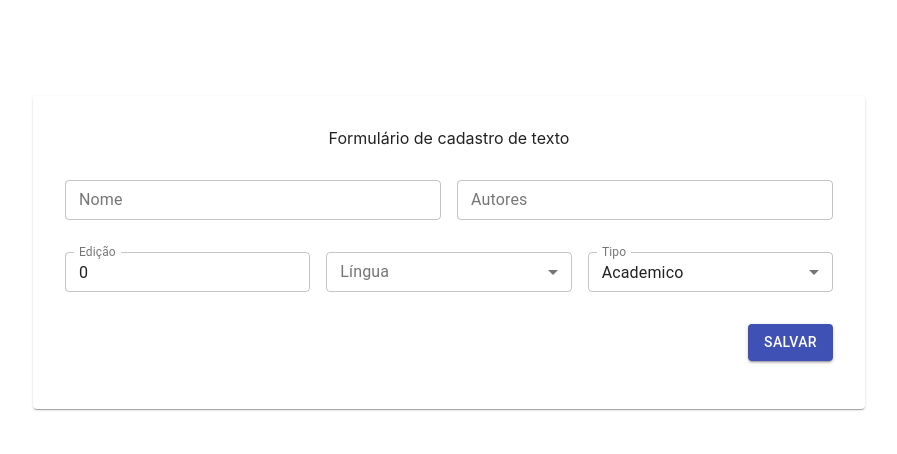
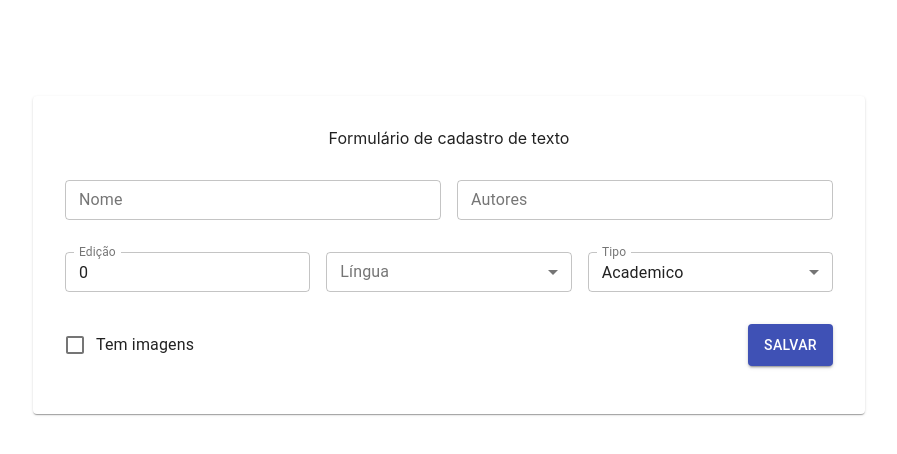
Before and after one commit to MiguelScatolin/leitura-solidaria, a React (Create React App) app: page / in a window 1280 px wide. Shown: the top 454 px of the page, without its empty margins (191-1088 px from the left). Built offline with nearby package versions, Linux system fonts and the light colour scheme.

Commit message:
FIT: adicionando checkbox de imagem ao formulario de texto

```diff
--- a/src/features/text/views/TextForm.tsx
+++ b/src/features/text/views/TextForm.tsx
@@ -1,4 +1,12 @@
-import { Button, Grid, MenuItem, Paper, TextField } from "@material-ui/core";
+import {
+    Button,
+    Checkbox,
+    FormControlLabel,
+    Grid,
+    MenuItem,
+    Paper,
+    TextField,
+} from "@material-ui/core";
 import { makeStyles } from "@material-ui/core/styles";
 import React, { ChangeEvent, useState } from "react";
 import { Text, TextType } from "../types";
@@ -32,15 +40,16 @@ const TextForm = () => {
         hasImages: false,
     });
 
-    const updateText = (
-        event: ChangeEvent<HTMLTextAreaElement | HTMLInputElement>
-    ) => {
-        setText({ ...text, [event.target.name]: event.target.value });
+    const handleChange = (event: ChangeEvent<HTMLTextAreaElement>) => {
+        updateText(event.target.name, event.target.value);
+    };
+
+    const updateText = (property: string, value: string | number | boolean) => {
+        setText({ ...text, [property]: value });
     };
 
     const handleRegisterText = async () => {
         const result = await registerText(text);
-        console.log(result);
     };
 
     return (
@@ -66,7 +75,7 @@ const TextForm = () => {
                                 label="Nome"
                                 aria-label="Nome do texto"
                                 variant="outlined"
-                                onChange={updateText}
+                                onChange={handleChange}
                                 value={text.name}
                             />
                         </Grid>
@@ -80,7 +89,7 @@ const TextForm = () => {
                                 label="Autores"
                                 aria-label="Nome dos Autores"
                                 variant="outlined"
-                                onChange={updateText}
+                                onChange={handleChange}
                                 value={text.authors}
                             />
                         </Grid>
@@ -97,7 +106,7 @@ const TextForm = () => {
                                 label="Edição"
                                 aria-label="Edição"
                                 variant="outlined"
-                                onChange={updateText}
+                                onChange={handleChange}
                                 value={text.edition}
                             />
                         </Grid>
@@ -111,7 +120,7 @@ const TextForm = () => {
                                 select
                                 variant="outlined"
                                 aria-label="Língua do texto"
-                                onChange={updateText}
+                                onChange={handleChange}
                                 fullWidth
                                 value={text.language}
                             >
@@ -130,7 +139,7 @@ const TextForm = () => {
                                 aria-label="Tipo do texto"
                                 variant="outlined"
                                 fullWidth
-                                onChange={updateText}
+                                onChange={handleChange}
                                 value={text.type}
                             >
                                 <MenuItem value={TextType.Academic}>
@@ -142,7 +151,23 @@ const TextForm = () => {
                             </TextField>
                         </Grid>
                     </Grid>
-                    <Grid item container justify="flex-end">
+                    <Grid item container justify="space-between">
+                        <FormControlLabel
+                            control={
+                                <Checkbox
+                                    checked={text.hasImages}
+                                    onChange={(event) =>
+                                        updateText(
+                                            event.target.name,
+                                            event.target.checked
+                                        )
+                                    }
+                                    name="hasImages"
+                                    color="primary"
+                                />
+                            }
+                            label="Tem imagens"
+                        />
                         <Button
                             color="primary"
                             variant="contained"
```
